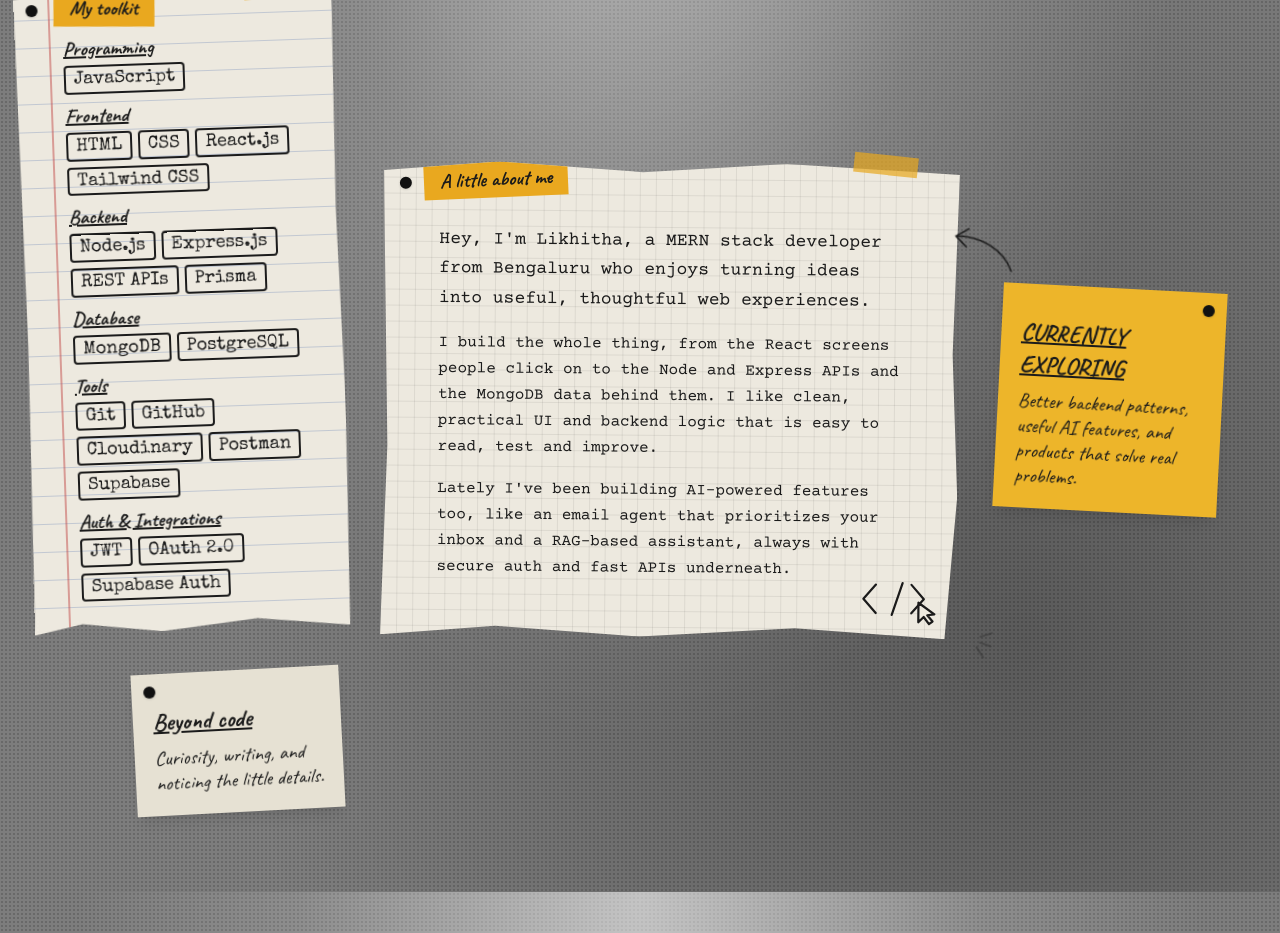
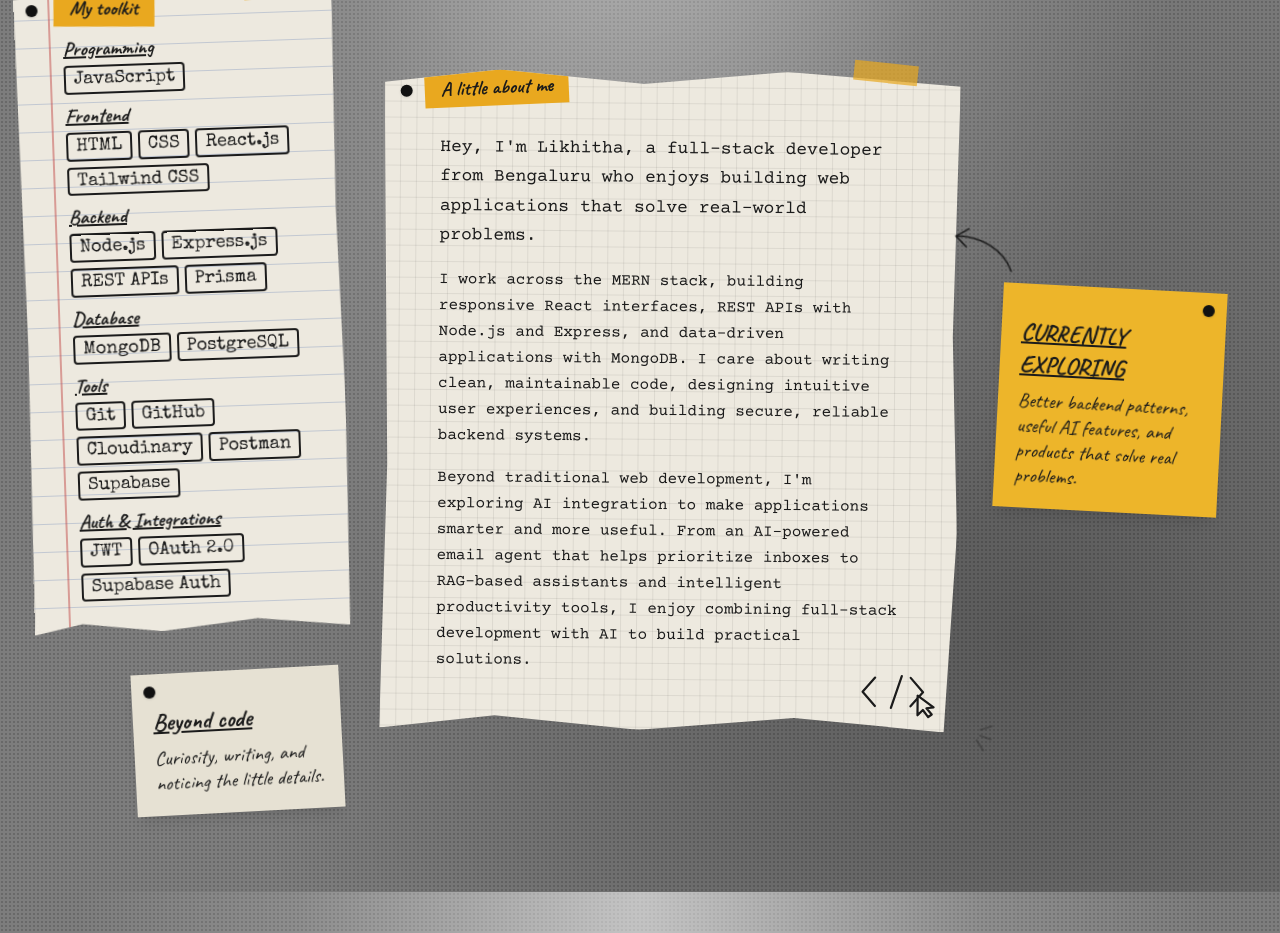
Before and after one commit to likhithaj04/my-Portfolio, a React app in the folder portfolio/: page / in a window 1280 px wide. Shown: the part 1160-2093 px from the top of the page. Built offline with nearby package versions, Linux system fonts and the light colour scheme; the HTML template or start-up script is replaced by a standard one.

Commit message:
made  changes for about.jsx

```diff
--- a/portfolio/src/About.jsx
+++ b/portfolio/src/About.jsx
@@ -337,18 +337,22 @@ export default function About() {
             </span>
 
             <p className="mt-2 text-lg leading-relaxed">
-              Hey, I'm Likhitha, a MERN stack developer from Bengaluru who enjoys turning ideas into
-              useful, thoughtful web experiences.
-            </p>
-            <p className="mt-4 leading-relaxed">
-              I build the whole thing, from the React screens people click on to the Node and Express
-              APIs and the MongoDB data behind them. I like clean, practical UI and backend logic that
-              is easy to read, test and improve.
-            </p>
-            <p className="mt-4 leading-relaxed">
-              Lately I've been building AI-powered features too, like an email agent that prioritizes
-              your inbox and a RAG-based assistant, always with secure auth and fast APIs underneath.
-            </p>
+  Hey, I'm Likhitha, a full-stack developer from Bengaluru who enjoys building web applications
+  that solve real-world problems.
+</p>
+
+<p className="mt-4 leading-relaxed">
+  I work across the MERN stack, building responsive React interfaces, REST APIs with Node.js and
+  Express, and data-driven applications with MongoDB. I care about writing clean, maintainable
+  code, designing intuitive user experiences, and building secure, reliable backend systems.
+</p>
+
+<p className="mt-4 leading-relaxed">
+  Beyond traditional web development, I'm exploring AI integration to make applications smarter
+  and more useful. From an AI-powered email agent that helps prioritize inboxes to RAG-based
+  assistants and intelligent productivity tools, I enjoy combining full-stack development with AI
+  to build practical solutions.
+</p>
 
             <CodeDoodle className="absolute bottom-3 right-5 hidden sm:block" />
           </div>
```
